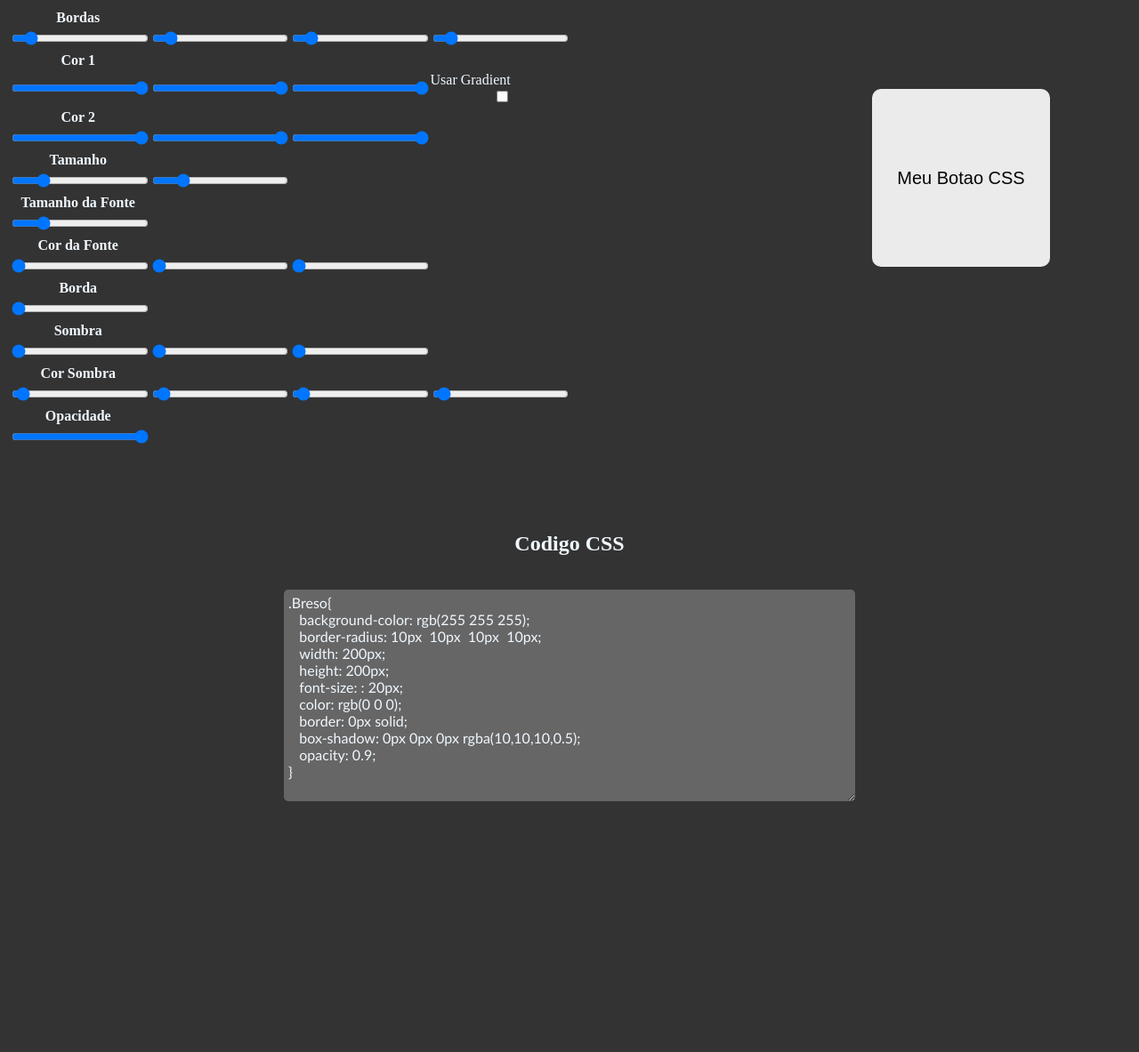
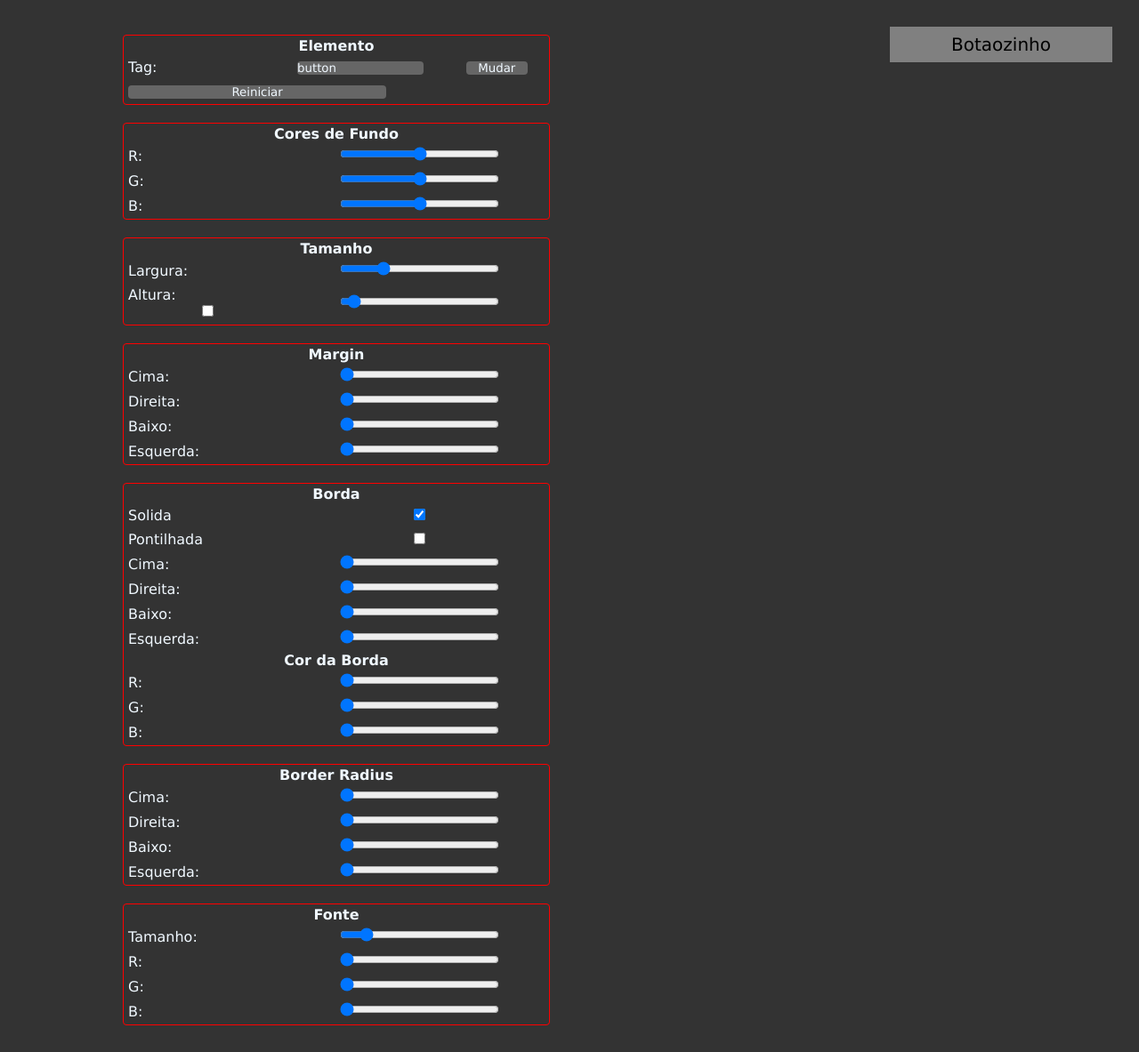
Before and after one commit to BresoDEV/Css-Maker, a PHP site: page / in a window 1280 px wide. Shown: the whole page at 89% size. Before the commit the page ends 901 px from the top, so only its background shows below. Run offline with PHP 8.4, Linux system fonts and the light colour scheme.

Commit message:
Update index.php

```diff
--- a/index.php
+++ b/index.php
@@ -1,306 +1,372 @@
 <!DOCTYPE html>
-<html lang="pt-br">
+<html lang="pt-br" id="corpo">
 
 <head>
 	<meta charset="UTF-8">
 	<meta http-equiv="X-UA-Compatible" content="IE=edge">
 	<meta name="viewport" content="width=device-width, initial-scale=1.0">
-    <title>Document</title>
+	<title>BresoDEV</title>
 </head>
 <style>
-    #ttt {
-        width: 50%;
-        height: 200px;
-        background-color: aqua;
-        position: fixed;
-        right: 100px;
-        top: 100px;
+	* {
+		word-wrap: break-word;
+		border-radius: 4px;
+		margin: 0;
+		padding: 0;
+		border: none;
+		font-family: "Lucida Sans", Geneva, Verdana, sans-serif;
+		color: aliceblue;
 	}
 
 	html {
-        color: aliceblue;
 		background-color: #333;
 	}
 
+	.ct {
+		margin-top: 10px;
+		margin-left: 10%;
+		width: 75%;
+		padding: 10px;
+		align-items: center;
+		text-align: center;
+		align-content: center;
+	}
+
+	.sucesso {
+		padding: 5px;
+		width: 80%;
+		background-color: rgb(100, 200, 100);
+		color: aliceblue;
+		margin-top: 5px;
+		margin-bottom: 5px;
+	}
+
+	.erro {
+		padding: 5px;
+		width: 80%;
+		background-color: rgb(200, 100, 100);
+		color: aliceblue;
+		margin-top: 5px;
+		margin-bottom: 5px;
+	}
+
+	.alerta {
+		padding: 5px;
+		width: 80%;
+		background-color: orange;
+		color: black;
+		margin-top: 5px;
+		margin-bottom: 5px;
+	}
+
+
+
+	input,button {
+		width: 78%;
+		resize: none;
+		background-color: #666;
+	}
+
+	#escravo {
+		position: fixed;
+		top: 30px;
+		right: 30px;
+		height: 40px;
+	}
+
+
+
 	table {
 		width: 50%;
+		border: 1px solid red;
+		margin-bottom: 20px;
 	}
 
-    input {
-        width: 100%;
-
-    }
-    textarea{
-        border-radius: 5px;
-        border: none;
-        padding: 5px;
-        background-color: #666;
-        color: aliceblue;
-        font-size: medium;
-        width: 50%;
-        font-family: 'Gill Sans', 'Gill Sans MT', Calibri, 'Trebuchet MS', sans-serif;
+	td {
+		width: 40%;
+		text-align: left;
+		padding: 3px;
 	}
 </style>
 
 <body>
+	<button id="escravo">Botaozinho</button>
+	<br>
+	<div class="ct">
+		<table border="1">
+			<tr>
+				<th colspan="3">Elemento</th>
+			</tr>
+			<tr>
+				<td>Tag:</td>
+				<td><input type="text" id="Tag" value="button"></td>
+				<td><button id="aplicar">Mudar</button></td>
+			</tr>
+			<tr>
+				<td colspan="2"><button id="restart">Reiniciar</button></td>
 
-    <button id="ttt">Meu Botao CSS</button>
+			</tr>
+
+		</table>
+
+		<!----------->
+
+		<table border="1">
+			<tr>
+				<th colspan="3">Cores de Fundo</th>
+			</tr>
+			<tr>
+				<td>R:</td>
+				<td><input type="range" id="r1" min="0" max="255"></td>
+			</tr>
+			<tr>
+				<td>G:</td>
+				<td><input type="range" id="r2" min="0" max="255"></td>
+			</tr>
+			<tr>
+				<td>B:</td>
+				<td><input type="range" id="r3" min="0" max="255"></td>
+			</tr>
+		</table>
+
+		<!----------->
+		<table border="1">
+			<tr>
+				<th colspan="2">Tamanho</th>
+			</tr>
+			<tr>
+				<td>Largura:</td>
+				<td><input type="range" value="250" id="r4" min="1" max="1000"></td>
+			</tr>
+			<tr>
+				<td>Altura: <input type="checkbox" name="" id="cr5"></td>
+				<td><input type="range" value="50" id="r5" min="1" max="1000"></td>
+			</tr>
+		</table>
 
 
-    <table>
-
+		<!----------->
+		<table border="1">
 			<tr>
-            <th>Bordas</th>
+				<th colspan="2">Margin</th>
 			</tr>
 			<tr>
-            <td><input type="range" name="" id="track" min="0" max="100" value="10"></td>
-            <td><input type="range" name="" id="track2" min="0" max="100" value="10"></td>
-            <td><input type="range" name="" id="track3" min="0" max="100" value="10"></td>
-            <td><input type="range" name="" id="track4" min="0" max="100" value="10"></td>
-        </tr>
-        <!----------------------------------------->
-
-        <tr>
-            <th>Cor 1</th>
+				<td>Cima:</td>
+				<td><input type="range" value="0" id="r6" min="0" max="200"></td>
 			</tr>
 			<tr>
-            <td><input type="range" name="" id="corr" min="0" max="255" value="255"></td>
-            <td><input type="range" name="" id="corg" min="0" max="255" value="255"></td>
-            <td><input type="range" name="" id="corb" min="0" max="255" value="255"></td>
-            <td>
-            Usar Gradient<br><input type="checkbox" name="" id="grad">
-            </td>
-        </tr>
-         <!----------------------------------------->
-
-         <tr>
-            <th>Cor 2</th>
+				<td>Direita:</td>
+				<td><input type="range" value="0" id="r7" min="0" max="200"></td>
 			</tr>
 			<tr>
-            <td><input type="range" name="" id="corgradr" min="0" max="255" value="255"></td>
-            <td><input type="range" name="" id="corgradg" min="0" max="255" value="255"></td>
-            <td><input type="range" name="" id="corgradb" min="0" max="255" value="255"></td>
-
-        </tr>
-        <!----------------------------------------->
-
-        <tr>
-            <th>Tamanho</th>
+				<td>Baixo:</td>
+				<td><input type="range" value="0" id="r8" min="0" max="200"></td>
 			</tr>
 			<tr>
-            <td><input type="range" name="" id="x" min="0" max="1000" value="200"></td>
-            <td><input type="range" name="" id="y" min="0" max="1000" value="200"></td>
+				<td>Esquerda:</td>
+				<td><input type="range" value="0" id="r9" min="0" max="200"></td>
 			</tr>
-        <!----------------------------------------->
+		</table>
 
+		<!----------->
+		<table border="1">
 			<tr>
-            <th>Tamanho da Fonte</th>
+				<th colspan="2">Borda</th>
 			</tr>
 			<tr>
-            <td><input type="range" name="" id="fontetam" min="0" max="100" value="20"></td>
+				<td>Solida</td>
+				<td><input type="checkbox" name="" id="borda1" checked></td>
 			</tr>
+			<tr>
+				<td>Pontilhada</td>
+				<td><input type="checkbox" name="" id="borda2"></td>
+			</tr>
+			<tr>
+				<td>Cima:</td>
+				<td><input type="range" value="0" id="r10" min="0" max="255"></td>
+			</tr>
+			<tr>
+				<td>Direita:</td>
+				<td><input type="range" value="0" id="r11" min="0" max="255"></td>
+			</tr>
+			<tr>
+				<td>Baixo:</td>
+				<td><input type="range" value="0" id="r12" min="0" max="255"></td>
+			</tr>
+			<tr>
+				<td>Esquerda:</td>
+				<td><input type="range" value="0" id="r13" min="0" max="255"></td>
+			</tr>
+			<tr>
+				<th colspan="2">Cor da Borda</th>
+			</tr>
+			<tr>
+				<td>R:</td>
+				<td><input type="range" value="0" id="r14" min="0" max="255"></td>
+			</tr>
+			<tr>
+				<td>G:</td>
+				<td><input type="range" value="0" id="r15" min="0" max="255"></td>
+			</tr>
+			<tr>
+				<td>B:</td>
+				<td><input type="range" value="0" id="r16" min="0" max="255"></td>
+			</tr>
+		</table>
 
 
-        <!----------------------------------------->
-
+		<!----------->
+		<table border="1">
 			<tr>
-            <th>Cor da Fonte</th>
+				<th colspan="2">Border Radius</th>
 			</tr>
 			<tr>
-            <td><input type="range" name="" id="corfonter" min="0" max="255" value="0"></td>
-            <td><input type="range" name="" id="corfonteg" min="0" max="255" value="0"></td>
-            <td><input type="range" name="" id="corfonteb" min="0" max="255" value="0"></td>
+				<td>Cima:</td>
+				<td><input type="range" value="0" id="r17" min="0" max="150"></td>
 			</tr>
-        <!----------------------------------------->
+			<tr>
+				<td>Direita:</td>
+				<td><input type="range" value="0" id="r18" min="0" max="150"></td>
+			</tr>
+			<tr>
+				<td>Baixo:</td>
+				<td><input type="range" value="0" id="r19" min="0" max="150"></td>
+			</tr>
+			<tr>
+				<td>Esquerda:</td>
+				<td><input type="range" value="0" id="r20" min="0" max="150"></td>
+			</tr>
+		</table>
 
 
+<!----------->
+<table border="1">
 			<tr>
-            <th>Borda</th>
+				<th colspan="2">Fonte</th>
 			</tr>
 			<tr>
-            <td><input type="range" name="" id="bordatam" min="0" max="100" value="0"></td>
-        </tr>
-        <!----------------------------------------->
-
-        <tr>
-            <th>Sombra</th>
+				<td>Tamanho:</td>
+				<td><input type="range" value="20" id="r21" min="0" max="150"></td>
 			</tr>
 			<tr>
-            <td><input type="range" name="" id="dh" min="0" max="100" value="0"></td>
-            <td><input type="range" name="" id="dv" min="0" max="100" value="0"></td>
-            <td><input type="range" name="" id="raio" min="0" max="100" value="0"></td>
-        </tr>
-        <!----------------------------------------->
-        <tr>
-            <th>Cor Sombra</th>
+				<td>R:</td>
+				<td><input type="range" value="0" id="r22" min="0" max="255"></td>
 			</tr>
 			<tr>
-            <td><input type="range" id="corsombrar"  min="0" max="255" value="10"></td>
-            <td><input type="range" id="corsombrag"  min="0" max="255" value="10"></td>
-            <td><input type="range" id="corsombrab"  min="0" max="255" value="10"></td>
-            <td><input type="range" id="corsombraa"  min="1" max="99" value="5"></td>
+				<td>G:</td>
+				<td><input type="range" value="0" id="r23" min="0" max="255"></td>
 			</tr>
-        <!----------------------------------------->
+			<tr>
+				<td>B:</td>
+				<td><input type="range" value="0" id="r24" min="0" max="155"></td>
+			</tr>
+		</table>
 
 
-        <tr>
-            <th>Opacidade</th>
-        </tr>
-        <tr>
-            <td><input type="range" name="" id="Opacidade" min="0" max="9" value="9"></td>
-        </tr>
-        <!----------------------------------------->
-    </table>
 
-    <br>
-    <br>
-    <br>
-    <br>
-    <center>
-        <h2>Codigo CSS</h2> <br>
-        <textarea name="" id="code" cols="30" rows="12"></textarea>
-    </center>
+		<script>
 
+			document.getElementById('aplicar').addEventListener('click', () => {
+				//Tag
+				var el =document.createElement(document.getElementById('Tag').value)
+				document.getElementById('escravo').replaceWith(el);
+				el.id = 'escravo';
+				el.innerHTML = 'Meu elemento';
+				el.value = 'Meu elemento';
+			});
 
-    <br>
-    <br>
-    <br>
-    <br>
+			document.getElementById('restart').addEventListener('click', () => {
+				//Tag
+				window.location.reload();
+			});
 
 
 
 
-</body>
-<script>
+			const cr5 = document.getElementById('cr5');
+
+			const corpo = document.getElementById('corpo');
+			const r1 = document.getElementById('r1');
+			const r2 = document.getElementById('r2');
+			const r3 = document.getElementById('r3');
+
+			const r4 = document.getElementById('r4');
+			const r5 = document.getElementById('r5');
+
+			const r6 = document.getElementById('r6');
+			const r7 = document.getElementById('r7');
+			const r8 = document.getElementById('r8');
+			const r9 = document.getElementById('r9');
+
+			const r10 = document.getElementById('r10');
+			const r11 = document.getElementById('r11');
+			const r12 = document.getElementById('r12');
+			const r13 = document.getElementById('r13');
+			const borda0 = document.getElementById('borda0');
+			const borda1 = document.getElementById('borda1');
+			const borda2 = document.getElementById('borda2');
+			const r14 = document.getElementById('r14');
+			const r15 = document.getElementById('r15');
+			const r16 = document.getElementById('r16');
+
+			const r17 = document.getElementById('r17');
+			const r18 = document.getElementById('r18');
+			const r19 = document.getElementById('r19');
+			const r20 = document.getElementById('r20');
+
+			const r21 = document.getElementById('r21');
+			const r22 = document.getElementById('r22');
+			const r23 = document.getElementById('r23');
+			const r24 = document.getElementById('r24');
+
 			setInterval(() => {
-        document.getElementById('ttt').style.borderRadius =
-            document.getElementById('track').value + 'px  ' +
-            document.getElementById('track2').value + 'px  ' +
-            document.getElementById('track3').value + 'px  ' +
-            document.getElementById('track4').value + 'px';
-        //-------------------------------------
+				var escravo = document.getElementById('escravo');
+
+				escravo.style.backgroundColor = 'rgb(' + r1.value + ' ' + r2.value + ' ' + r3.value + ')';
+
+				escravo.style.width = r4.value + 'px';
+				if (cr5.checked)
+					escravo.style.height = r5.value + 'px';
+
+				escravo.style.marginTop = r6.value + 'px';
+				escravo.style.marginRight = r7.value + 'px';
+				escravo.style.marginBottom = r8.value + 'px';
+				escravo.style.marginLeft = r9.value + 'px';
+
+				escravo.style.borderTop = r10.value + 'px';
+				escravo.style.borderRight = r11.value + 'px';
+				escravo.style.borderBottom = r12.value + 'px';
+				escravo.style.borderLeft = r13.value + 'px';
+
+				if (borda1.checked)
+					escravo.style.borderStyle = 'solid';
+				if (borda2.checked)
+					escravo.style.borderStyle = 'dotted';
+
+				escravo.style.borderColor = 'rgb(' + r14.value + ' ' + r15.value + ' ' + r16.value + ')';
+				escravo.style.borderRadius = r17.value + '% ' + r18.value + '% ' + r19.value + '% ' + r20.value + '%';
+
+				escravo.style.fontSize = r21.value + 'px';
+				escravo.style.color = 'rgb(' + r22.value + ' ' + r23.value + ' ' + r24.value + ')';
 
 
-        //-------------------------------------
-
-        document.getElementById('ttt').style.width = document.getElementById('x').value + 'px';
-        document.getElementById('ttt').style.height = document.getElementById('y').value + 'px';
-
-        //--------------------------
-        document.getElementById('ttt').style.fontSize = document.getElementById('fontetam').value + 'px';
-
-
-        //--------------------------
-        document.getElementById('ttt').style.border = document.getElementById('bordatam').value + 'px solid';
-
-        //--------------------------
-        document.getElementById('ttt').style.opacity = '0.'+document.getElementById('Opacidade').value + '';
-
-
-        //--------------------------
-        if(document.getElementById('grad').checked)
-        {
-            document.getElementById('ttt').style.background = 'linear-gradient(to right, '+
-            'rgb(' +
-            document.getElementById('corr').value + ',' +
-            document.getElementById('corg').value + ',' +
-            document.getElementById('corb').value + '), rgb(' +
-            document.getElementById('corgradr').value + ',' +
-            document.getElementById('corgradg').value + ',' +
-            document.getElementById('corgradb').value + '))';
-        }
-        else
-        {
-            document.getElementById('ttt').style.background = 'none';
-            document.getElementById('ttt').style.backgroundColor = 'rgb(' +
-            document.getElementById('corr').value + ' ' +
-            document.getElementById('corg').value + ' ' +
-            document.getElementById('corb').value + ')';
-        }
+			}, 1);
+/*
+   linear-gradient(to right, rgb(255,255,255), rgb(255,255,255));
+   background-color: rgb(255 255 255);
+   border-radius: 10px  10px  10px  10px;
+   width: 200px;
+   height: 200px;
+   font-size: : 20px;
+   color: rgb(0 0 0);
+   border: 0px solid;
+   box-shadow: 0px 0px 0px rgba(10,10,10,0.5);
+   opacity: 0.9;*/
+		</script>
 
 
 
-        //-------------------------------------
-
-            document.getElementById('ttt').style.color = 'rgb(' +
-            document.getElementById('corfonter').value + ' ' +
-            document.getElementById('corfonteg').value + ' ' +
-            document.getElementById('corfonteb').value + ')';
-
-        //-------------------------------------
-
-            document.getElementById('ttt').style.boxShadow =
-            document.getElementById('dh').value + 'px ' +
-            document.getElementById('dv').value + 'px ' +
-            document.getElementById('raio').value + 'px rgba('+
-            document.getElementById('corsombrar').value + ',' +
-            document.getElementById('corsombrag').value + ',' +
-            document.getElementById('corsombrab').value + ',0.'+
-            document.getElementById('corsombraa').value + ')';
-
-
-
-
-
-
-
-
-
-
-
-
-
-
-
-
-       if(document.getElementById('grad').checked)
-        {
-            document.getElementById('code').textContent = '.Breso{\n' +
-            '   linear-gradient(to right, '+'rgb(' + document.getElementById('corr').value + ',' +document.getElementById('corg').value + ',' +document.getElementById('corb').value + '), rgb(' +document.getElementById('corgradr').value + ',' +document.getElementById('corgradg').value + ',' +document.getElementById('corgradb').value + '));\n'+
-            '   background-color: rgb(' + document.getElementById('corr').value + ' ' + document.getElementById('corg').value + ' ' + document.getElementById('corb').value + ');\n' +
-            '   border-radius: ' + document.getElementById('track').value + 'px  ' + document.getElementById('track2').value + 'px  ' + document.getElementById('track3').value + 'px  ' + document.getElementById('track4').value + 'px;\n' +
-            '   width: ' + document.getElementById('x').value + 'px;\n'+
-            '   height: ' + document.getElementById('y').value + 'px;\n'+
-            '   font-size: : ' + document.getElementById('fontetam').value + 'px;\n' +
-            '   color: rgb(' + document.getElementById('corfonter').value + ' ' + document.getElementById('corfonteg').value + ' ' + document.getElementById('corfonteb').value + ');\n' +
-            '   border: ' + document.getElementById('bordatam').value + 'px solid;\n' +
-            '   box-shadow: '+
-            document.getElementById('dh').value + 'px ' +
-            document.getElementById('dv').value + 'px ' +
-            document.getElementById('raio').value + 'px rgba('+
-            document.getElementById('corsombrar').value + ',' +
-            document.getElementById('corsombrag').value + ',' +
-            document.getElementById('corsombrab').value + ',0.'+
-            document.getElementById('corsombraa').value + ');\n'+
-            '   opacity: 0.'+document.getElementById('Opacidade').value + ';\n'+
-            '}';
-        }
-        else
-        {
-            document.getElementById('code').textContent = '.Breso{\n' +
-        '   background-color: rgb(' + document.getElementById('corr').value + ' ' + document.getElementById('corg').value + ' ' + document.getElementById('corb').value + ');\n' +
-        '   border-radius: ' + document.getElementById('track').value + 'px  ' + document.getElementById('track2').value + 'px  ' + document.getElementById('track3').value + 'px  ' + document.getElementById('track4').value + 'px;\n' +
-        '   width: ' + document.getElementById('x').value + 'px;\n'+
-        '   height: ' + document.getElementById('y').value + 'px;\n'+
-        '   font-size: : ' + document.getElementById('fontetam').value + 'px;\n' +
-        '   color: rgb(' + document.getElementById('corfonter').value + ' ' + document.getElementById('corfonteg').value + ' ' + document.getElementById('corfonteb').value + ');\n' +
-        '   border: ' + document.getElementById('bordatam').value + 'px solid;\n' +
-        '   box-shadow: '+
-            document.getElementById('dh').value + 'px ' +
-            document.getElementById('dv').value + 'px ' +
-            document.getElementById('raio').value + 'px rgba('+
-            document.getElementById('corsombrar').value + ',' +
-            document.getElementById('corsombrag').value + ',' +
-            document.getElementById('corsombrab').value + ',0.'+
-            document.getElementById('corsombraa').value + ');\n'+
-        '   opacity: 0.'+document.getElementById('Opacidade').value + ';\n'+
-       '}';
-        }
-
-
-
-
-    }, 1);
-</script>
+	</div>
+</body>
 
 </html>
```
Lines whose indentation alone changed are shown as unchanged.
